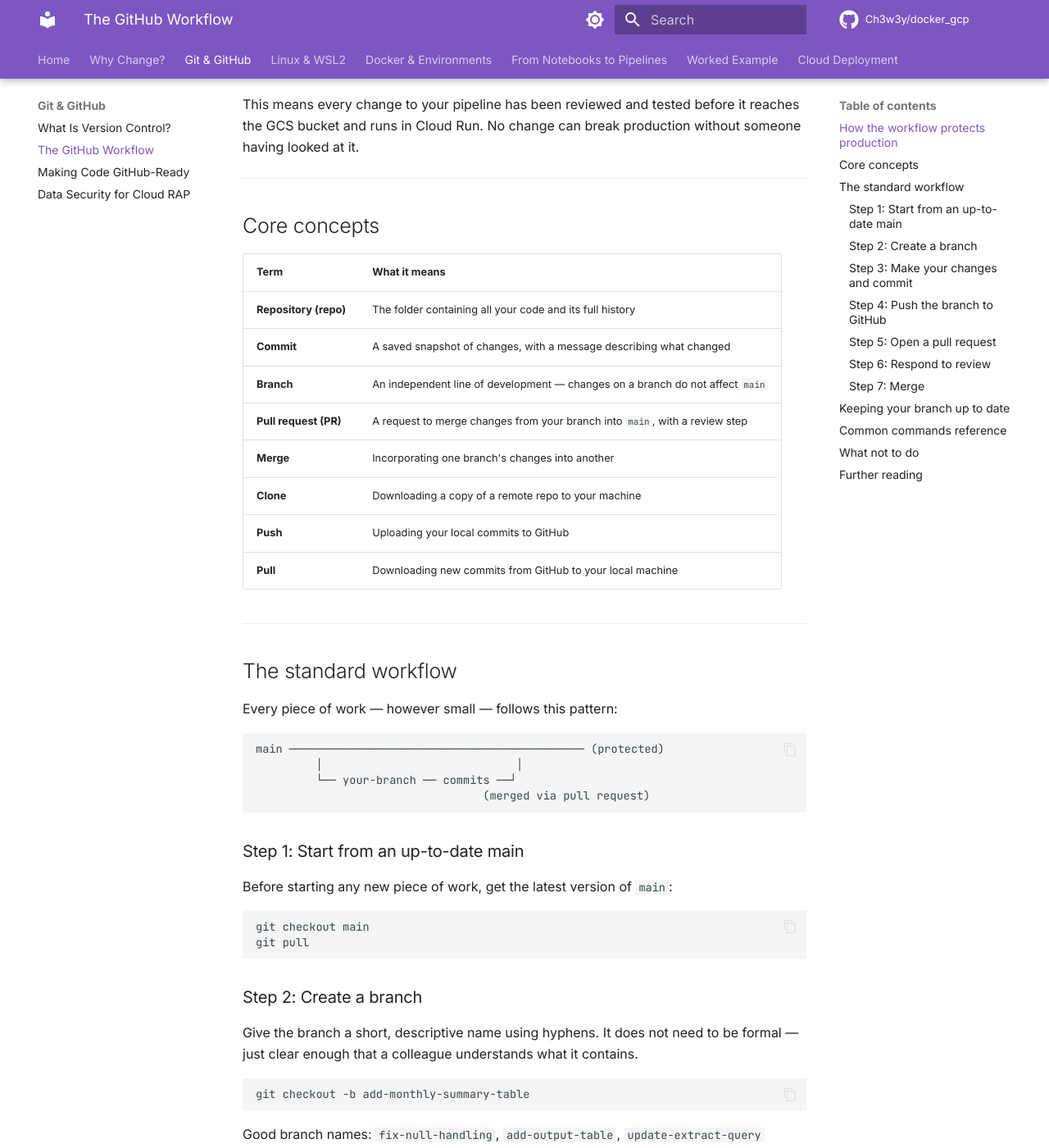
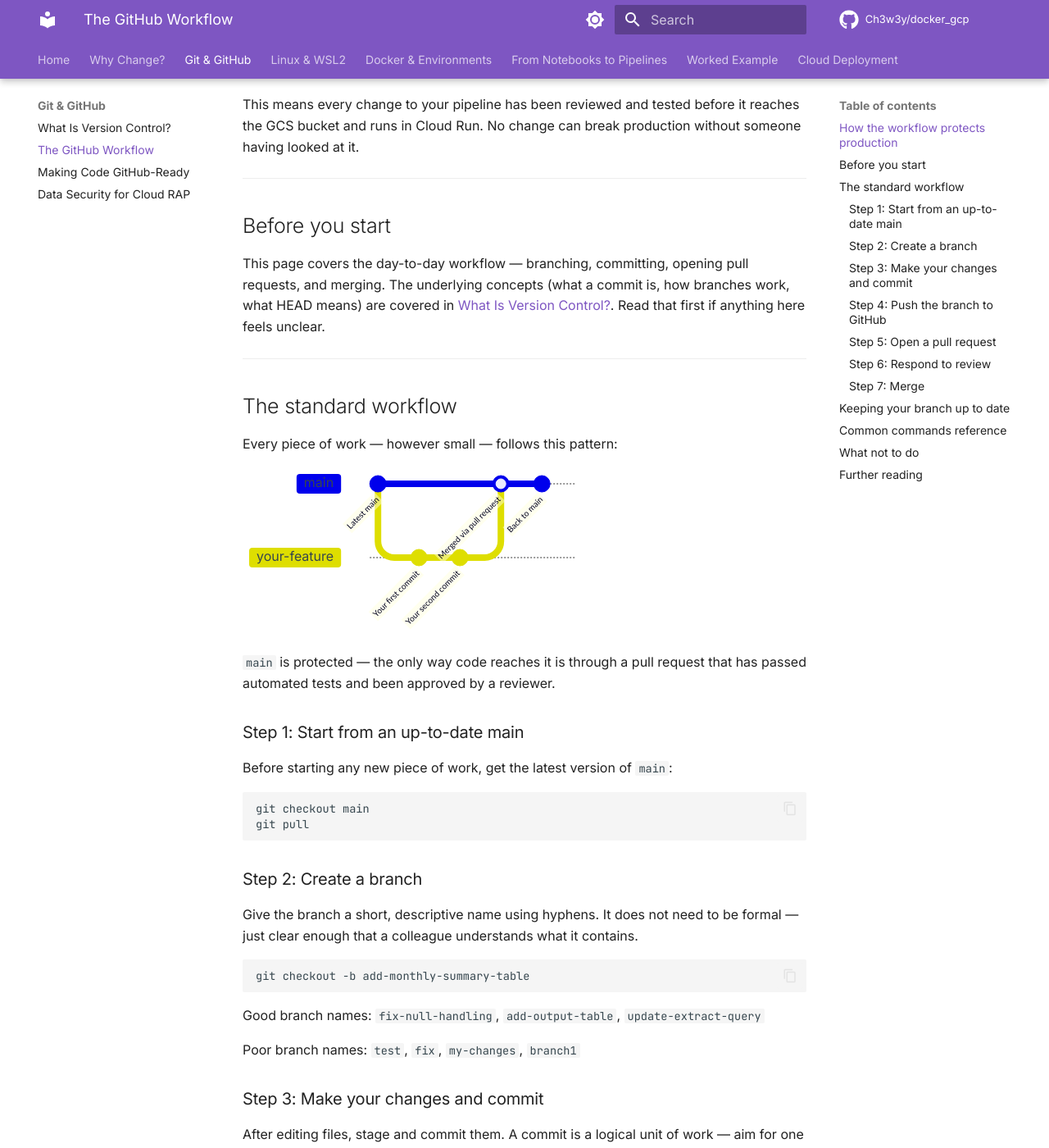
Before and after one commit to Ch3w3y/docker_gcp, an MkDocs documentation site: the page built from docs/git-workflow.md, in a window 1280 px wide and 1400 px high, scrolled down 490 px. Shown: the whole window at 82% size. Built offline with MkDocs 1.6.1 and Material for MkDocs 9.7.7, drawn with Linux system fonts in a browser that asks for light colours; comment, search, counter and statistics services are not loaded.

Commit message:
docs: refine git-workflow — replace duplicate concepts table with cross-link and ASCII art with gitGraph (#12)
Co-authored-by: Claude Sonnet 4.6 <noreply@anthropic.com>

````diff
--- a/docs/git-workflow.md
+++ b/docs/git-workflow.md
@@ -17,18 +17,9 @@ This means every change to your pipeline has been reviewed and tested before it
 
 ---
 
-## Core concepts
+## Before you start
 
-| Term | What it means |
-|---|---|
-| **Repository (repo)** | The folder containing all your code and its full history |
-| **Commit** | A saved snapshot of changes, with a message describing what changed |
-| **Branch** | An independent line of development — changes on a branch do not affect `main` |
-| **Pull request (PR)** | A request to merge changes from your branch into `main`, with a review step |
-| **Merge** | Incorporating one branch's changes into another |
-| **Clone** | Downloading a copy of a remote repo to your machine |
-| **Push** | Uploading your local commits to GitHub |
-| **Pull** | Downloading new commits from GitHub to your local machine |
+This page covers the day-to-day workflow — branching, committing, opening pull requests, and merging. The underlying concepts (what a commit is, how branches work, what HEAD means) are covered in [What Is Version Control?](git-fundamentals.md). Read that first if anything here feels unclear.
 
 ---
 
@@ -36,12 +27,19 @@ This means every change to your pipeline has been reviewed and tested before it
 
 Every piece of work — however small — follows this pattern:
 
+```mermaid
+gitGraph
+   commit id: "Latest main"
+   branch your-feature
+   checkout your-feature
+   commit id: "Your first commit"
+   commit id: "Your second commit"
+   checkout main
+   merge your-feature id: "Merged via pull request"
+   commit id: "Back to main"
 ```
-main ──────────────────────────────────────────── (protected)
-         │                             │
-         └── your-branch ── commits ──┘
-                                  (merged via pull request)
-```
+
+`main` is protected — the only way code reaches it is through a pull request that has passed automated tests and been approved by a reviewer.
 
 ### Step 1: Start from an up-to-date main
 
````
